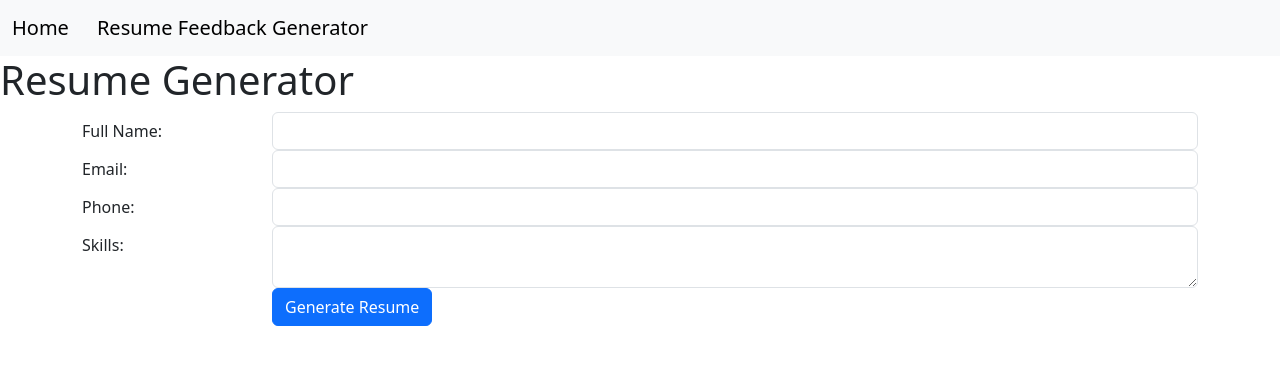
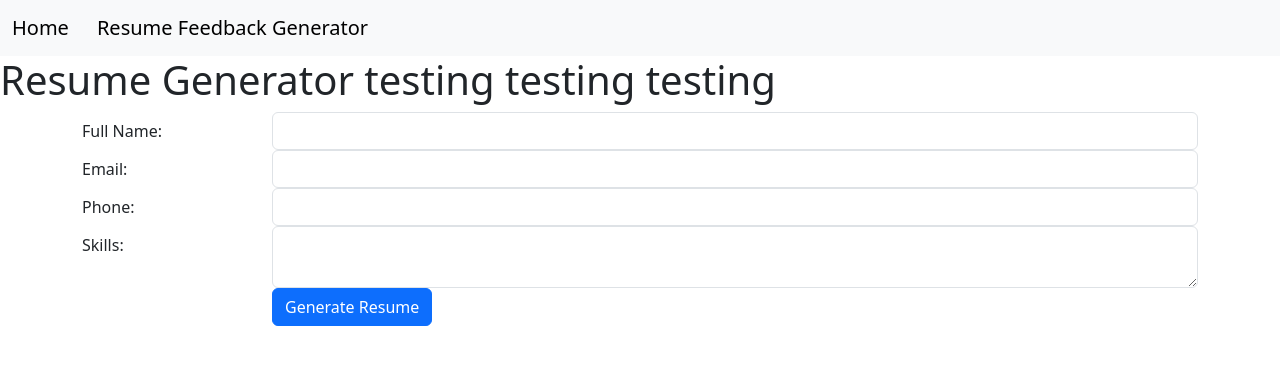
Before and after one commit to mariooohzc/testing_rizzume, a FastAPI app: page / in a window 1280 px wide. Shown: the top 365 px of the page. Run offline with FastAPI, Linux system fonts and the light colour scheme.

Commit message:
editted the heading of index.html and added dockerfile

```diff
--- a/templates/index.html
+++ b/templates/index.html
@@ -17,7 +17,7 @@
     </nav>
 
     <!-- form for inputing personal details-->
-    <h1>Resume Generator</h1>
+    <h1>Resume Generator testing testing testing</h1>
     <div class="container">
         <div class="mb-3">
             <form action="/generate-resume/" method="post">
```
Also changed, not shown: 1 other file.
